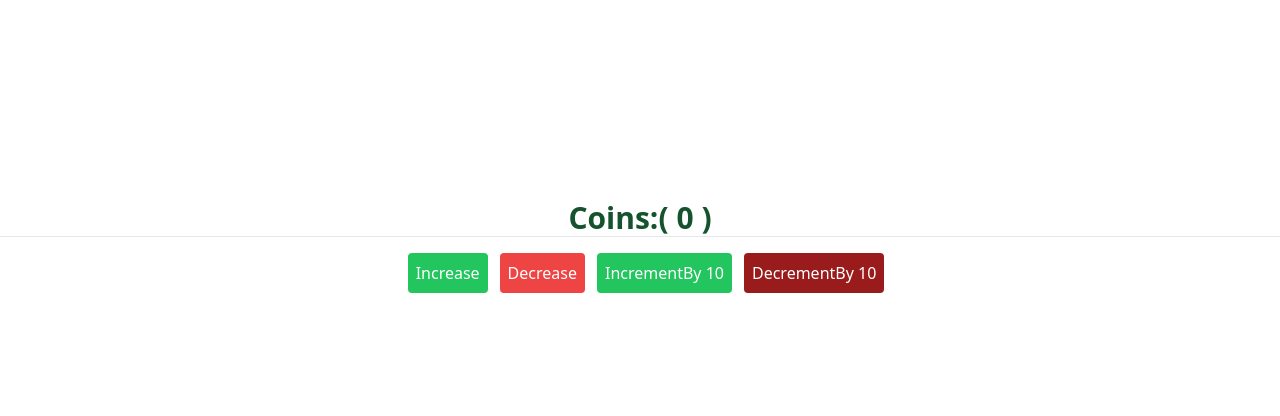
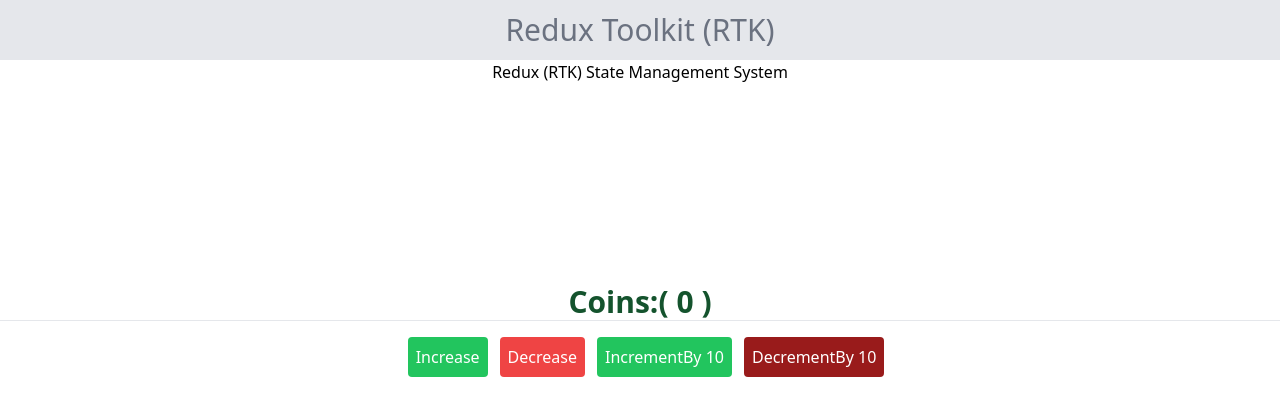
Before and after one commit to yadamoon/Redux_Exe, a React (Vite) app: page / in a window 1280 px wide. Shown: the top 416 px of the page. Built offline with nearby package versions, Linux system fonts and the light colour scheme.

Commit message:
sth updated

```diff
--- a/src/App.jsx
+++ b/src/App.jsx
@@ -2,12 +2,15 @@
 import "./App.css";
 import Counter from "./components/Counter";
 import Display from "./components/Display";
+import HeaderApp from "./components/HeaderApp";
+import Message from "./components/Message";
 
 function App() {
   return (
     <div>
       <div className="text-center ">
-        {" "}
+        <HeaderApp />
+        <Message />
         <Display />
       </div>
       <Counter />
--- a/src/components/HeaderApp.jsx
+++ b/src/components/HeaderApp.jsx
@@ -3,8 +3,8 @@
 const HeaderApp = () => {
   return (
     <div>
-      <div className="bg-black p-3">
-        <h className="text-3xl text-white">Redux Toolkit (RTK)</h>
+      <div className="bg-gray-200 p-3">
+        <h className="text-3xl text-gray-500">Redux Toolkit (RTK)</h>
       </div>
     </div>
   );
```
